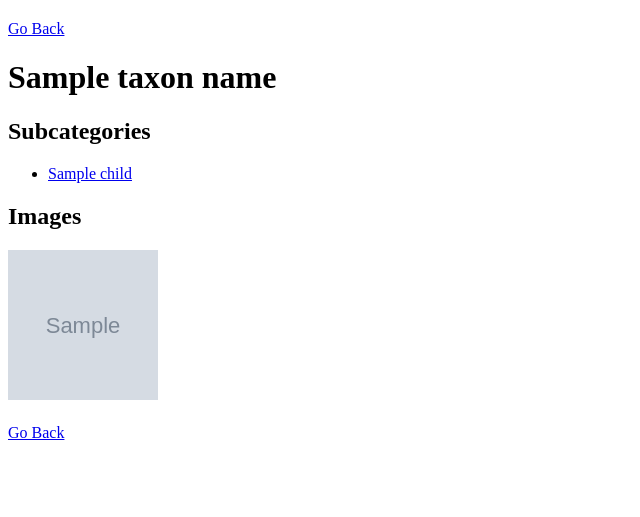
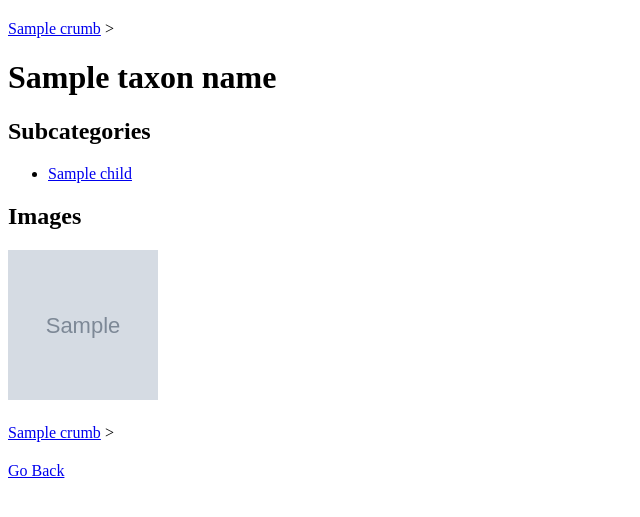
Before and after one commit to jacob-kamminga/Diopsis_labeling_aid, a Flask app: template templates/taxon_page.html in a window 1280 px wide. Shown: the top 517 px of the page, without its empty margins (0-640 px from the left). Run offline with Flask 3, Linux system fonts and the light colour scheme; the template is opened without the code that fills it: most values are stand-ins (such as "Sample title", 1, 10 or a date in 2020); grey boxes marked "Sample" are stand-in pictures; parts of the project's set-up code (start-up, migrations or seed data) failed here and were passed over.

Commit message:
Add breadcrumb navigation

```diff
--- a/app.py
+++ b/app.py
@@ -1,5 +1,5 @@
 from collections import defaultdict
-from flask import Flask, render_template, request
+from flask import Flask, render_template, request, url_for
 import pandas as pd
 import random
 
--- a/templates/taxon_page.html
+++ b/templates/taxon_page.html
@@ -4,21 +4,22 @@
     <title>{{ taxon_name }}</title>
     <style>
         img {
-            width: 150px;  /* Adjust the width as needed */
-            height: 150px; /* Adjust the height as needed */
-            object-fit: cover; /* Ensures images cover the area without distorting aspect ratio */
+            width: 150px; height: 150px;
+            object-fit: cover;
         }
         .container {
             margin-top: 20px;
         }
-        .back-button {
+        .back-button, .breadcrumbs {
             margin-top: 20px;
         }
     </style>
 </head>
 <body>
-<div class="back-button">
-        <a href="javascript:history.back()">Go Back</a>
+    <div class="breadcrumbs">
+        {% for crumb in breadcrumbs %}
+            <a href="{{ crumb.url }}">{{ crumb.name }}</a> &gt;
+        {% endfor %}
     </div>
     <h1>{{ taxon_name }}</h1>
     <h2>Subcategories</h2>
@@ -33,6 +34,11 @@
         <img src="{{ url_for('static', filename=image) }}" alt="{{ image }}">
         {% endfor %}
     </div>
+    <div class="breadcrumbs">
+        {% for crumb in breadcrumbs %}
+            <a href="{{ crumb.url }}">{{ crumb.name }}</a> &gt;
+        {% endfor %}
+    </div>
     <div class="back-button">
         <a href="javascript:history.back()">Go Back</a>
     </div>
```
